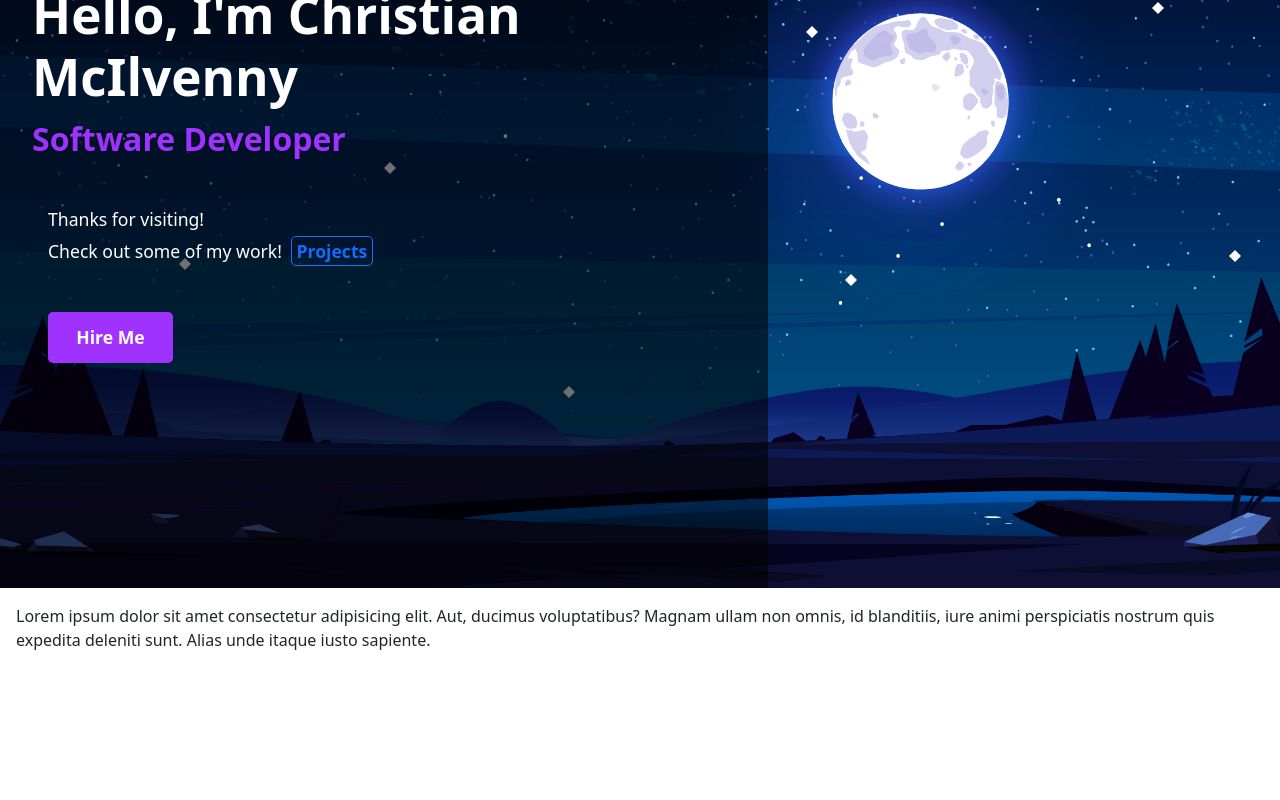
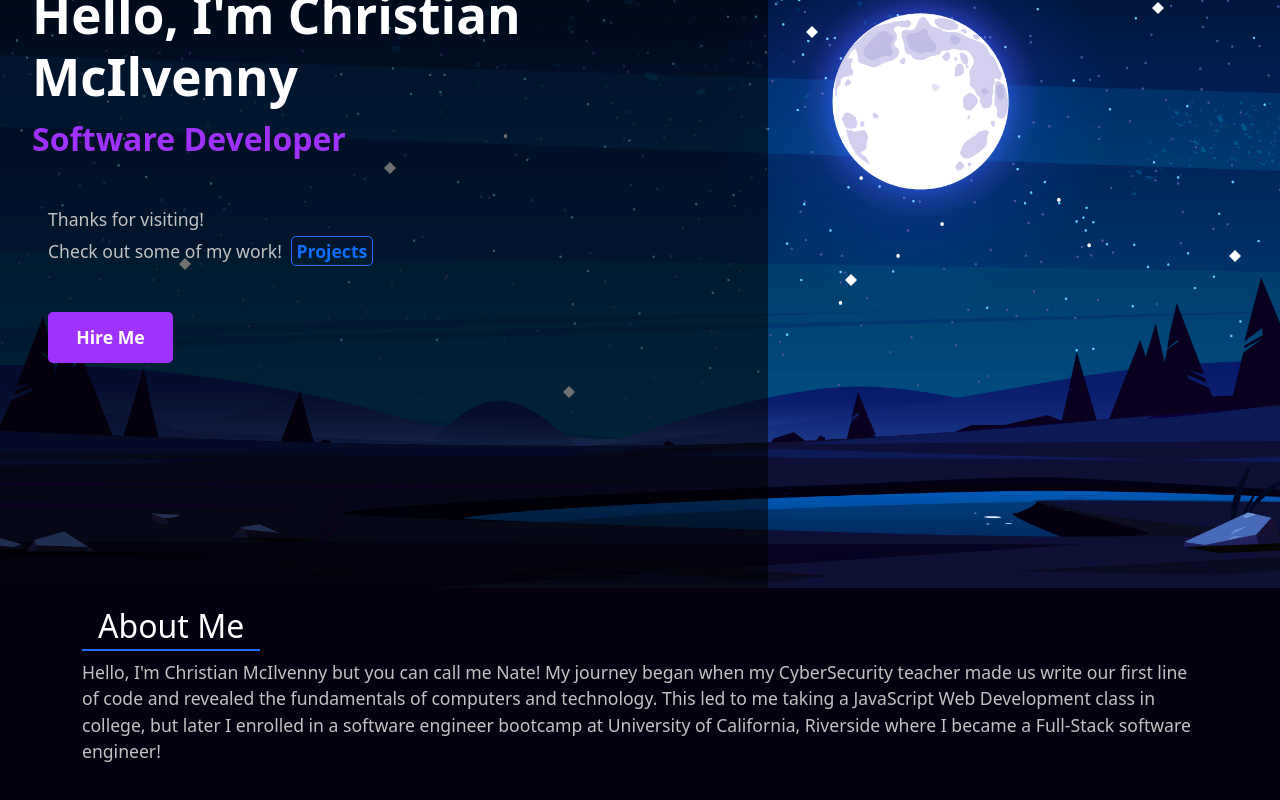
Before and after one commit to TDGNate/react-portfolio, a React (Create React App) app: page / in a window 1280 px wide. Shown: the part 212-1012 px from the top of the page. Built offline with nearby package versions, Linux system fonts and the light colour scheme.

Commit message:
added more global colors, and added starter styles for the about me section

```diff
--- a/src/components/About.jsx
+++ b/src/components/About.jsx
@@ -3,7 +3,14 @@ import '../styles/about.css'
 
 const About = () => {
   return (
-    <div className="about-section">Lorem ipsum dolor sit amet consectetur adipisicing elit. Aut, ducimus voluptatibus? Magnam ullam non omnis, id blanditiis, iure animi perspiciatis nostrum quis expedita deleniti sunt. Alias unde itaque iusto sapiente.
+    <div className="about-section">
+      <div className="container">
+        <h2>About Me</h2>
+        <div className="about-content">
+          <p className="about-text">Hello, I'm Christian McIlvenny but you can call me Nate! My journey began when my CyberSecurity teacher made us write our first line of code and revealed the fundamentals of computers and technology. This led to me taking a JavaScript Web Development class in college, but later I enrolled in a software engineer bootcamp at University of California, Riverside where I became a Full-Stack software engineer!</p>
+          <img src="" alt="" className="about-pic" />
+        </div>
+      </div>
     </div>
   )
 }
--- a/src/styles/about.css
+++ b/src/styles/about.css
@@ -1,6 +1,7 @@
 /* About Section Styles  */
 
 .about-section {
+	background-color: var(--dark-clr);
 	padding: 1rem;
 	height: 40vh;
 }
--- a/src/styles/main.css
+++ b/src/styles/main.css
@@ -11,6 +11,11 @@
 	/* Secondary Colors  */
 	--purp-clr: rgb(159, 50, 255);
 	--purp-clr-hover: rgb(96, 0, 180);
+	/* Contrast Colors  */
+	--dark-clr: #040010;
+	--light-clr: #fff;
+	/* sub colors  */
+	--light-sub-clr: rgb(194, 194, 194);
 }
 
 /* Universal Resetter  */
@@ -36,3 +41,16 @@ li {
 a {
 	text-decoration: none !important;
 }
+
+p {
+	color: var(--light-sub-clr);
+	font-size: 1.1rem;
+}
+
+h2 {
+	padding: 0.2rem 0.5em;
+	color: var(--light-clr);
+	font-weight: bold;
+	border-bottom: 2px solid var(--blue-clr);
+	width: fit-content;
+}
```
